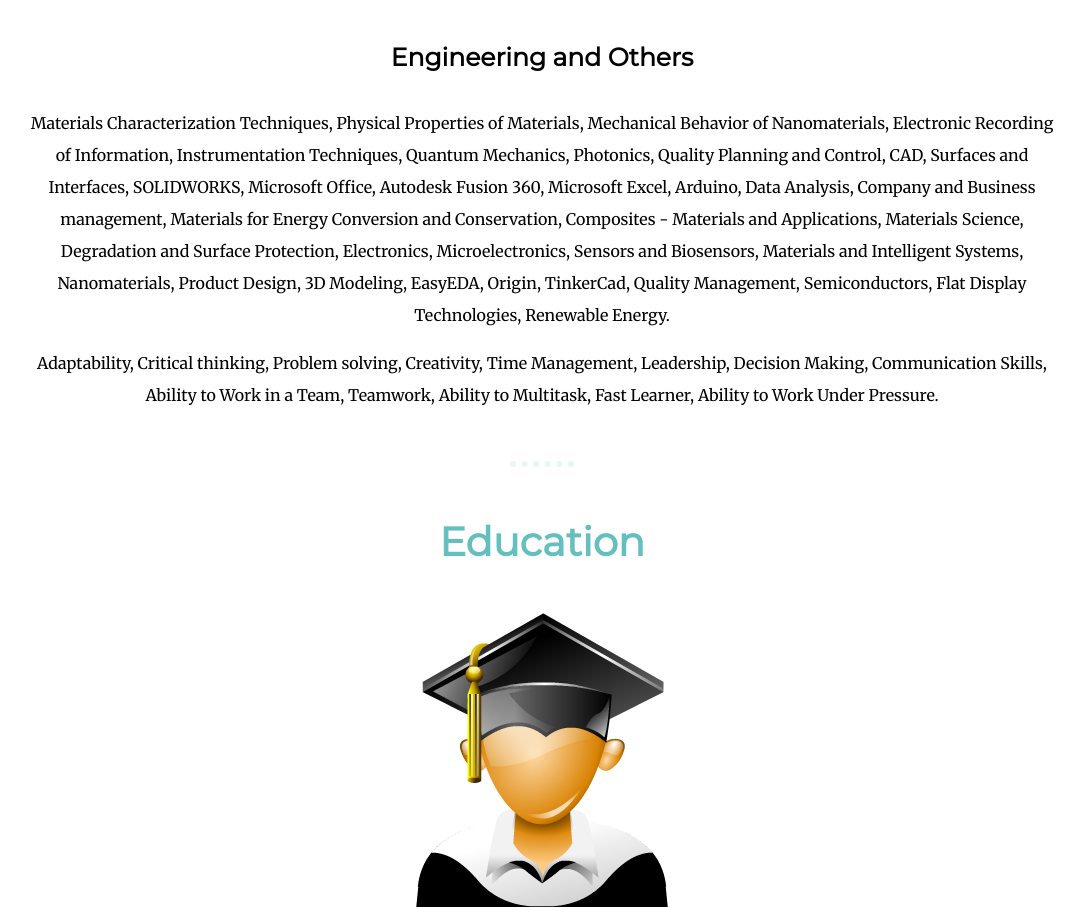
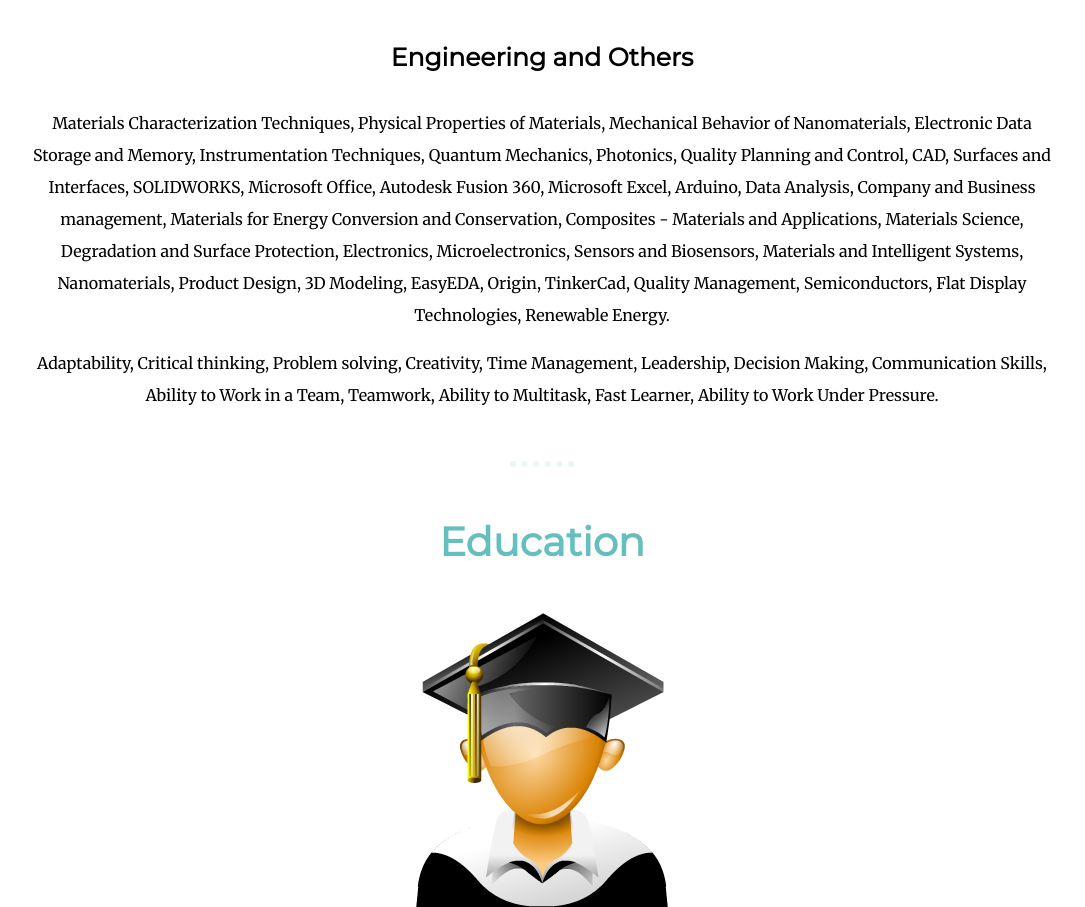
Before and after one commit to msimao96/CV, a plain HTML site: page index.html in a window 1280 px wide. Shown: the part 2225-3132 px from the top of the page, without its empty margins (98-1183 px from the left). Drawn offline with Linux system fonts and the light colour scheme.

Commit message:
Update index.html

```diff
--- a/index.html
+++ b/index.html
@@ -41,7 +41,7 @@
         <div class="Engineering_and_Others_row">
           <img class="Engineering_and_Others_pic" src="CSS - My Site Images\laboratory-icon-26.jpg" alt="laboratory skills image">
           <h3>Engineering and Others</h3>
-          <p>Materials Characterization Techniques, Physical Properties of Materials, Mechanical Behavior of Nanomaterials, Electronic Recording of Information, Instrumentation Techniques, Quantum Mechanics, Photonics, Quality Planning and Control, CAD, Surfaces and Interfaces, SOLIDWORKS, Microsoft Office,  Autodesk Fusion 360,  Microsoft Excel,  Arduino,  Data Analysis, Company and Business management, Materials for Energy Conversion and Conservation, Composites - Materials and Applications, Materials Science, Degradation and Surface Protection, Electronics,  Microelectronics,  Sensors and Biosensors, Materials and Intelligent Systems, Nanomaterials, Product Design, 3D  Modeling,  EasyEDA,  Origin,  TinkerCad,  Quality Management,  Semiconductors, Flat Display Technologies, Renewable Energy.</p>
+          <p>Materials Characterization Techniques, Physical Properties of Materials, Mechanical Behavior of Nanomaterials, Electronic Data Storage and Memory, Instrumentation Techniques, Quantum Mechanics, Photonics, Quality Planning and Control, CAD, Surfaces and Interfaces, SOLIDWORKS, Microsoft Office,  Autodesk Fusion 360,  Microsoft Excel,  Arduino,  Data Analysis, Company and Business management, Materials for Energy Conversion and Conservation, Composites - Materials and Applications, Materials Science, Degradation and Surface Protection, Electronics,  Microelectronics,  Sensors and Biosensors, Materials and Intelligent Systems, Nanomaterials, Product Design, 3D  Modeling,  EasyEDA,  Origin,  TinkerCad,  Quality Management,  Semiconductors, Flat Display Technologies, Renewable Energy.</p>
           <p>Adaptability,  Critical thinking,  Problem solving,  Creativity,  Time Management,  Leadership,  Decision Making,  Communication Skills,  Ability to Work in a Team,  Teamwork,  Ability to Multitask,  Fast Learner,  Ability to Work Under Pressure.</p>
         </div>
       </div>
```
